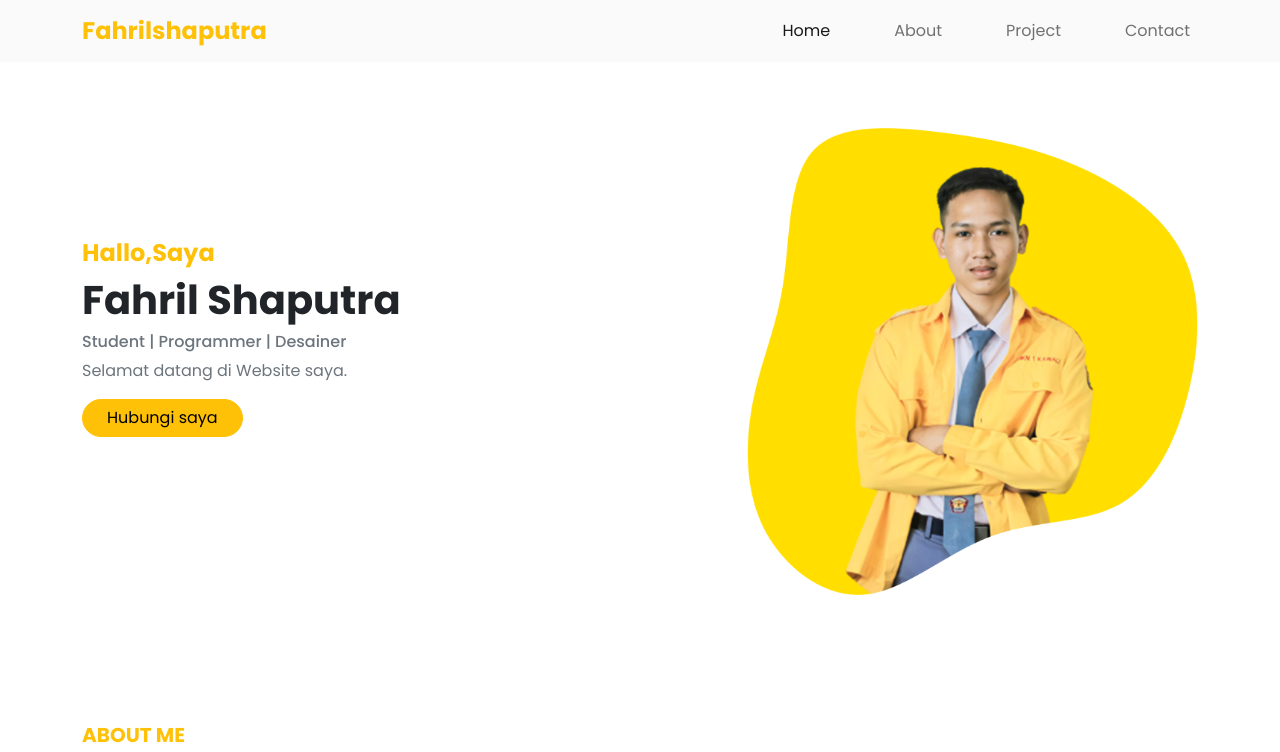
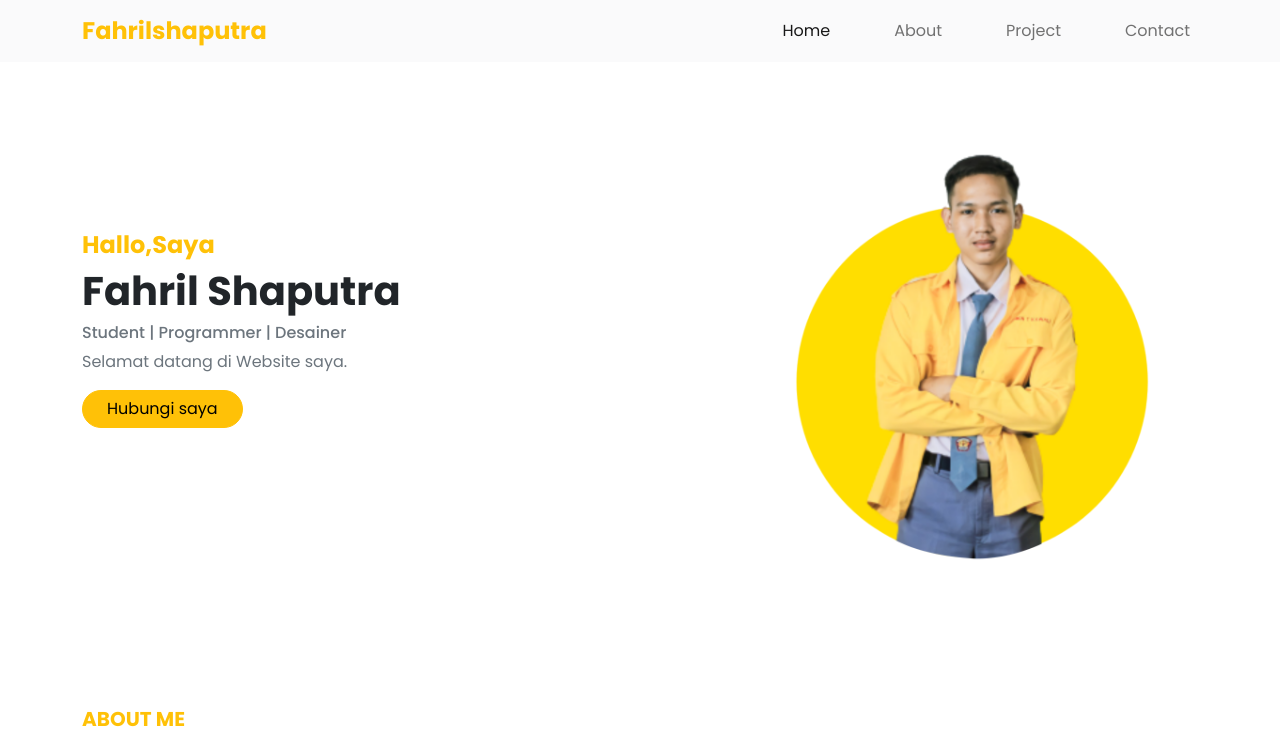
Before and after one commit to fahrilshaputraa/fahrilshaputra, a plain HTML site: page index.html in a window 1280 px wide. Shown: the top 752 px of the page. Drawn offline with nearby package versions, Linux system fonts and the light colour scheme.

Commit message:
Ubah Foto

```diff
--- a/index.html
+++ b/index.html
@@ -45,7 +45,7 @@
             <a href="" class="btn btn-warning rounded-pill px-4">Hubungi saya</a>
           </div>
           <div class="col-md-5 d-flex justify-content-center mt-5 foto">
-            <img src="img/gambar.png" alt="" />
+            <img src="img/Poto.png" alt="" />
           </div>
         </div>
       </div>
```
Also changed, not shown: img/Poto.png (added).
